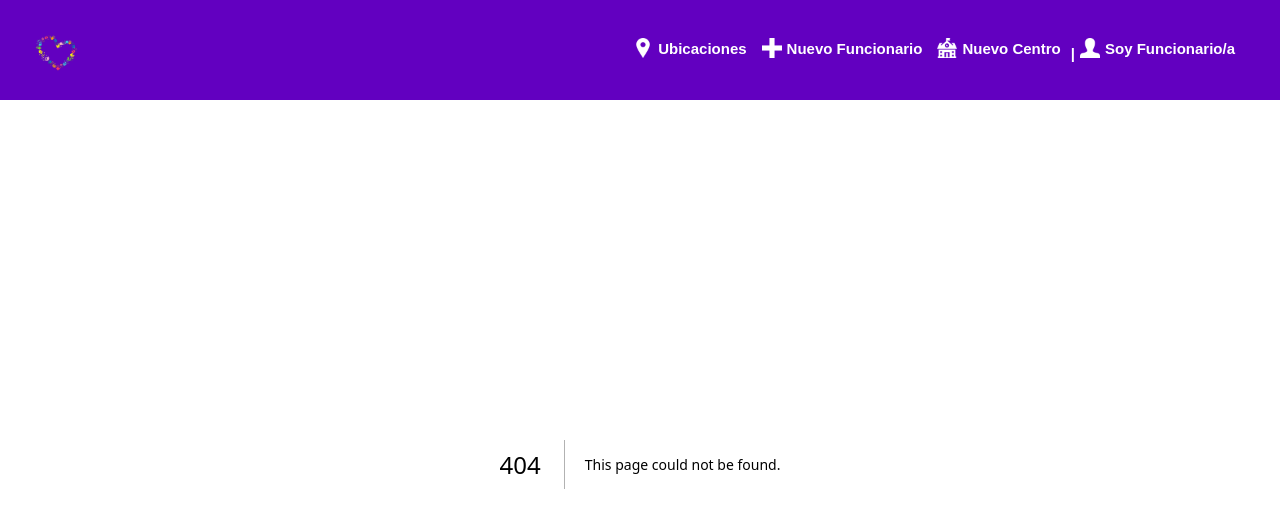
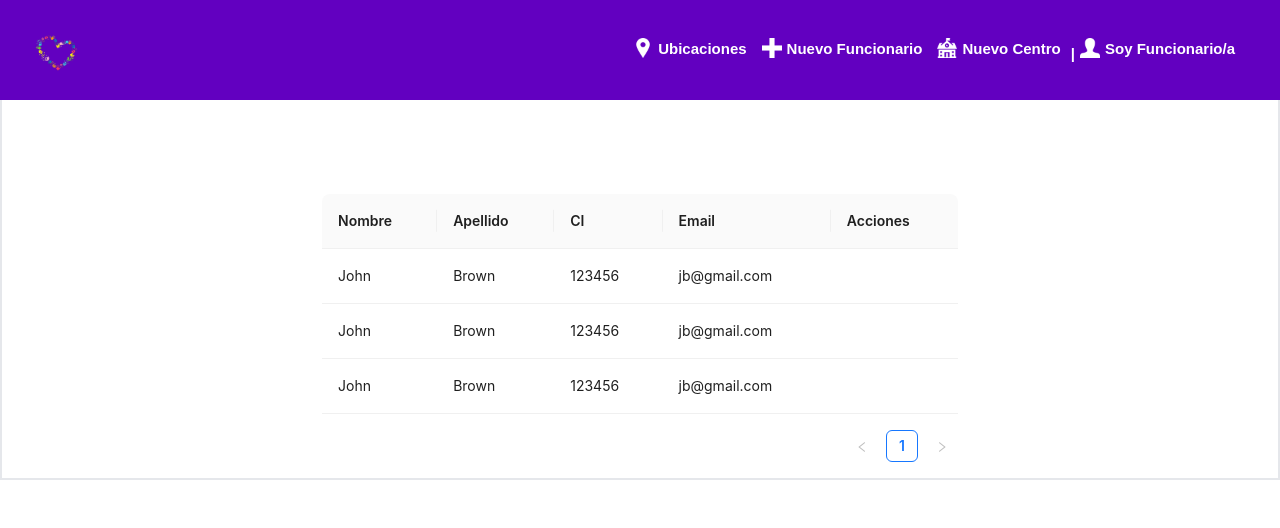
Before and after one commit to Defensoria-CBBA/CI_Web, a Next.js app in the folder centros_i_web/: page /datatable in a window 1280 px wide. Before the commit this address had no page. Shown: the top 528 px of the page. Built offline with nearby package versions, Linux system fonts and the light colour scheme.

Commit message:
Data Table for "Funcionarios"

```diff
--- /dev/null
+++ b/centros_i_web/src/pages/datatable.tsx
@@ -0,0 +1,65 @@
+import React from 'react';
+import { Table } from 'antd';
+
+const columns = [
+    {
+        title: 'Nombre',
+        dataIndex: 'name',
+        key: 'name',
+        render: (text: any) => <a>{text}</a>,
+    },
+    {
+        title: 'Apellido',
+        dataIndex: 'lastName',
+        key: 'lastName',
+    },
+    {
+        title: 'CI',
+        dataIndex: 'ci',
+        key: 'ci',
+    },
+    {
+        title: 'Email',
+        dataIndex: 'email',
+        key: 'email',
+    },
+    {
+        title: 'Acciones',
+        dataIndex: 'acciones',
+        key: 'acciones',
+    }
+];
+
+const data = [
+    {
+        key: '1',
+        name: 'John',
+        lastName: 'Brown',
+        ci: 123456,
+        email: 'jb@gmail.com',
+
+    },
+    {
+        key: '2',
+        name: 'John',
+        lastName: 'Brown',
+        ci: 123456,
+        email: 'jb@gmail.com',
+    },
+    {
+        key: '3',
+        name: 'John',
+        lastName: 'Brown',
+        ci: 123456,
+        email: 'jb@gmail.com',
+
+    },
+];
+
+export default function dataTable() {
+    return (
+        <div className='tableContainer'>
+            <Table columns={columns} dataSource={data} />
+        </div>
+    );
+}
--- a/centros_i_web/src/styles/globals.css
+++ b/centros_i_web/src/styles/globals.css
@@ -587,3 +587,21 @@ body {
   padding-right: 25%;
   padding-top: 10%;
 }
+
+.tableContainer {
+  width: auto;
+  height: auto;
+  background-color: transparent;
+  flex-direction: column;
+  align-items: center;
+  align-content: center;
+  justify-content: center;
+  padding-top: 10%;
+  border-width: 2px;
+  padding-left: 25%;
+  padding-right: 25%;
+
+
+
+
+}
```
